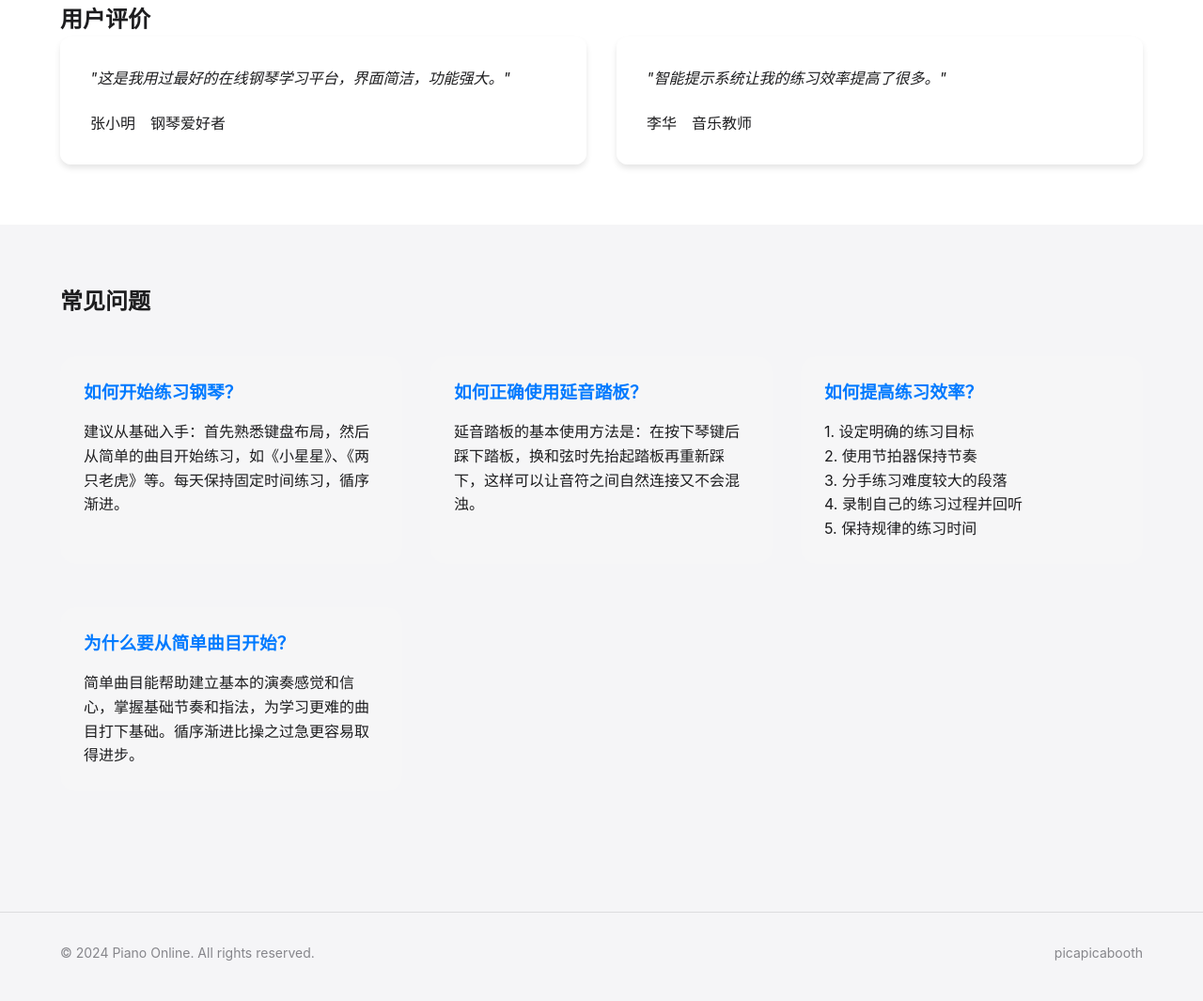
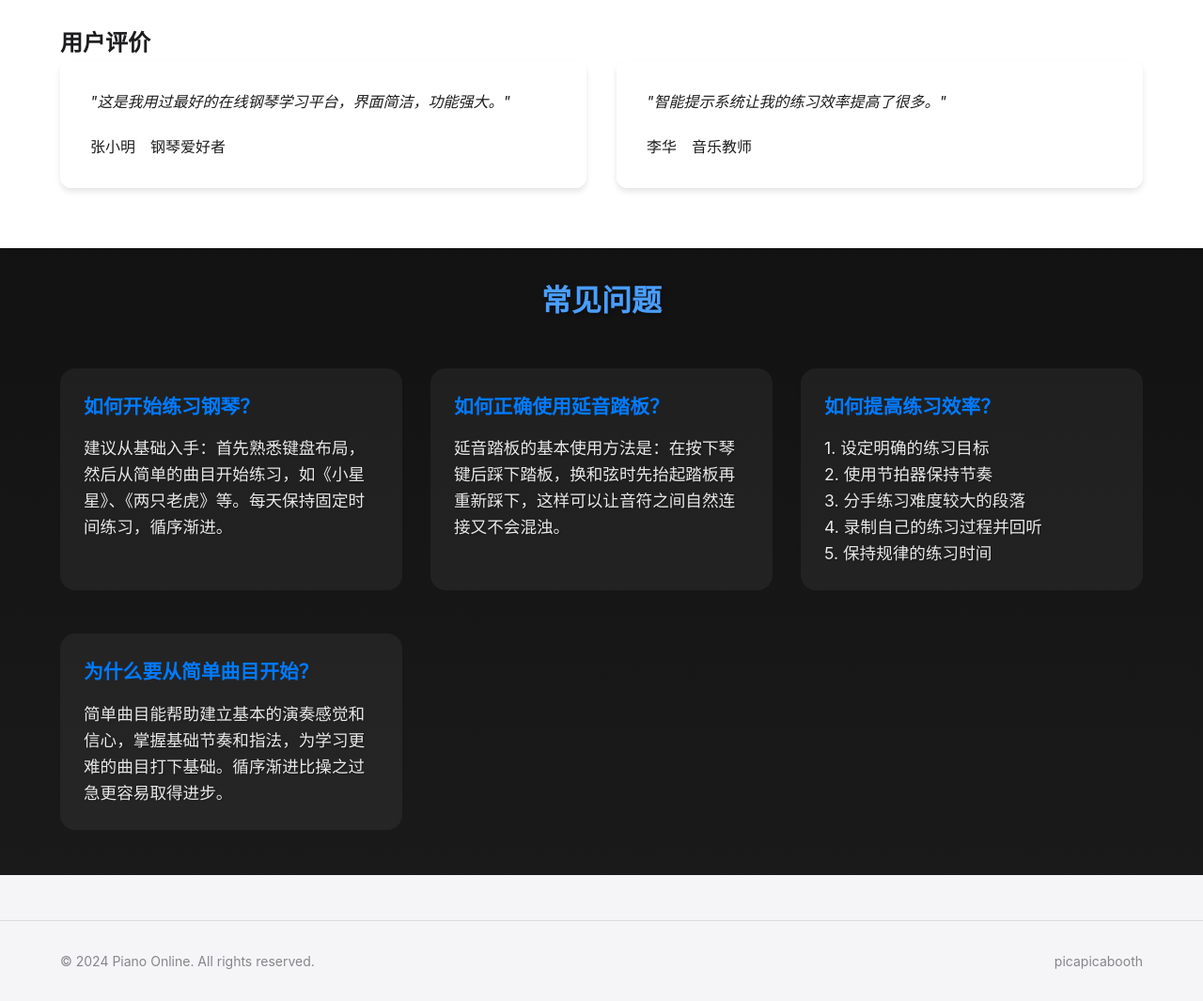
Before and after one commit to yandong2023/piano-online, a website with bundled scripts: page index.html in a window 1280 px wide. Shown: the part 2522-3587 px from the top of the page at 94% size. Built offline with nearby package versions, Linux system fonts and the light colour scheme.

```diff
--- a/css/piano.css
+++ b/css/piano.css
@@ -1655,10 +1655,11 @@
 
 /* 教程区域样式 */
 .step-detail {
-    background: rgba(255, 255, 255, 0.05);
+    background: rgba(255, 255, 255, 0.1);
     border-radius: 12px;
     padding: 20px;
     margin-top: 15px;
+    color: rgba(255, 255, 255, 0.9);
 }
 
 .step-detail ul {
@@ -1668,16 +1669,73 @@
 }
 
 .step-detail li {
-    margin: 10px 0;
+    margin: 12px 0;
     padding-left: 20px;
     position: relative;
+    font-size: 1.1em;
+    line-height: 1.8;
+    text-shadow: 1px 1px 2px rgba(0, 0, 0, 0.3);
 }
 
 .step-detail li:before {
     content: "•";
-    color: var(--primary-color);
+    color: #4a9eff;
     position: absolute;
     left: 0;
+    font-size: 1.2em;
+}
+
+/* FAQ样式优化 */
+.faq-item {
+    background: rgba(255, 255, 255, 0.1);
+    border-radius: 16px;
+    padding: 25px;
+    transition: transform 0.3s ease;
+    color: #ffffff;
+}
+
+.faq-item:hover {
+    transform: translateY(-5px);
+    background: rgba(255, 255, 255, 0.15);
+}
+
+.faq-item h3 {
+    color: #4a9eff;
+    margin-bottom: 15px;
+    font-size: 1.3em;
+    font-weight: 600;
+}
+
+.faq-item p {
+    line-height: 1.8;
+    font-size: 1.1em;
+    color: rgba(255, 255, 255, 0.9);
+    text-shadow: 1px 1px 2px rgba(0, 0, 0, 0.3);
+}
+
+/* 全局标题样式优化 */
+.how-it-works h2,
+.faq h2 {
+    color: #4a9eff;
+    font-size: 2em;
+    margin-bottom: 1.5em;
+    text-align: center;
+    text-shadow: 2px 2px 4px rgba(0, 0, 0, 0.3);
+}
+
+/* 背景优化 */
+.how-it-works,
+.faq {
+    background: linear-gradient(to bottom, #121212, #1a1a1a);
+    padding: var(--spacing-xl) 0;
+}
+
+/* 添加浏览器兼容性 */
+.theory-card,
+.faq-item,
+.step-detail {
+    -webkit-background-clip: padding-box;
+    background-clip: padding-box;
 }
 
 /* 钢琴简谱知识样式 */
```
